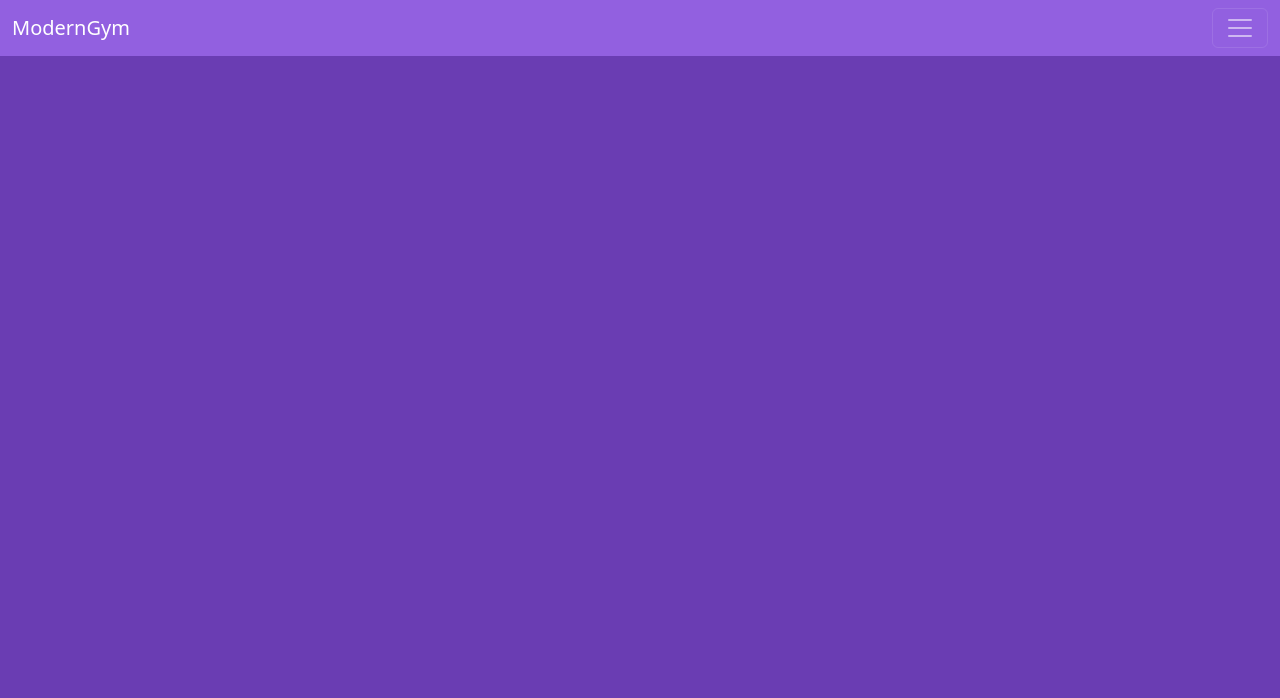
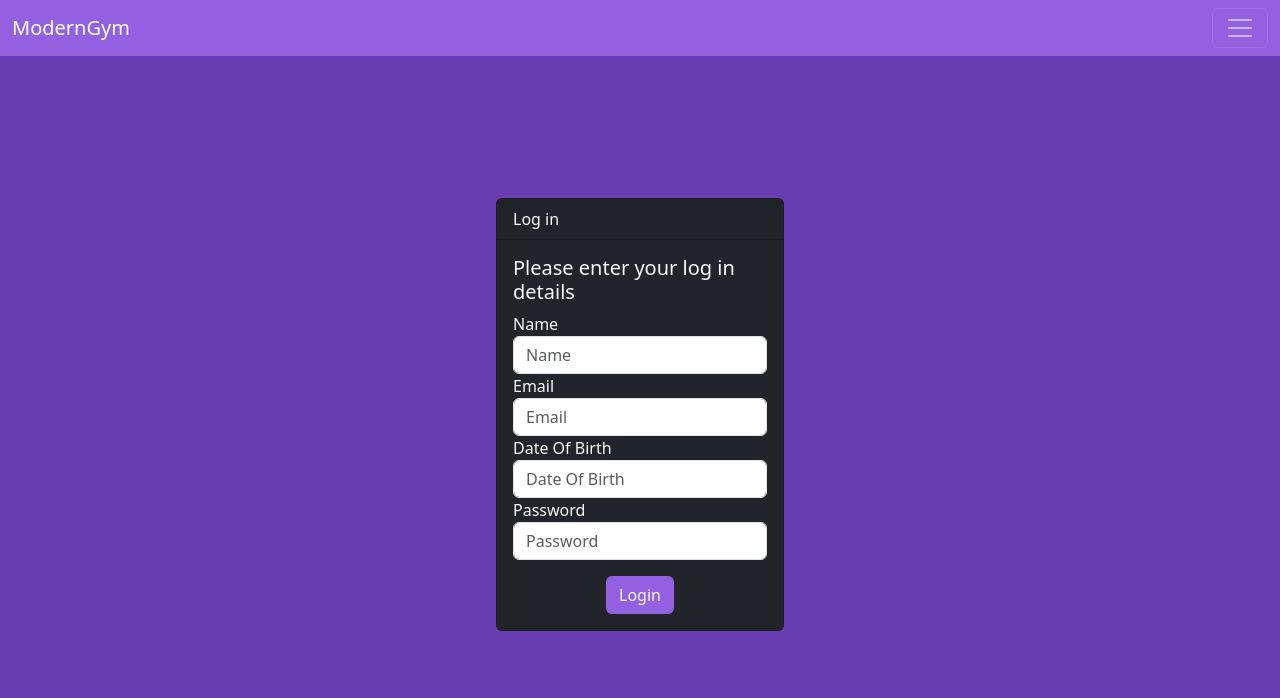
Before and after one commit to LethalEthan/APR, a plain HTML site: page index.html in a window 1280 px wide. Drawn offline with nearby package versions, Linux system fonts and the light colour scheme.

```diff
--- a/index.html
+++ b/index.html
@@ -26,8 +26,48 @@
         </div>
     </nav>
 </head>
+<body>
 
-<body>
+    <div class="container mt-5 mb-5 d-flex align-items-center justify-content-center flex-column">
+
+
+
+        <div class="card text mb-3 bg-dark text-light" style="max-width: 18rem;">
+            <div class="card-header">Log in</div>
+            <div class="card-body">
+              <h5 class="card-title">Please enter your log in details</h5>
+
+     <form class="d-flex flex-column align-items-center">
+                                <div class="form-group">
+                                    <label for="name">Name</label>
+                                    <input type="text" class="form-control" id="name" placeholder="Name">
+                                </div>
+                                <div class="form-group">
+                                    <label for="email">Email</label>
+                                    <input type="text" class="form-control" id="email" placeholder="Email">
+                                </div>
+                                <div class="form-group">
+                                    <label for="dob">Date Of Birth</label>
+                                    <input type="text" class="form-control" id="dob" placeholder="Date Of Birth">
+                                </div>
+                                <div class="form-group">
+                                    <label for="password">Password</label>
+                                    <input type="password" class="form-control" id="password" placeholder="Password">
+                                </div>
+
+                                <a class="btn text-light" href="profile.html" button type="submit" style="background-color: #9260e0; margin-top: 16px;" class="btn btn-lg mt-3">Login</a>
+
+                            </form>
+            </div>
+          </div>
+                <div class="container mt-5">
+                    <div class="row">
+                        <div class="col-md-6 mx-auto">
+                        </div>
+                    </div>
+                </div>
+            </div>
+        </div>
 
     <script src="https://cdn.jsdelivr.net/npm/bootstrap@5.3.2/dist/js/bootstrap.bundle.min.js" integrity="sha384-C6RzsynM9kWDrMNeT87bh95OGNyZPhcTNXj1NW7RuBCsyN/o0jlpcV8Qyq46cDfL" crossorigin="anonymous"></script>
 </body>
```
